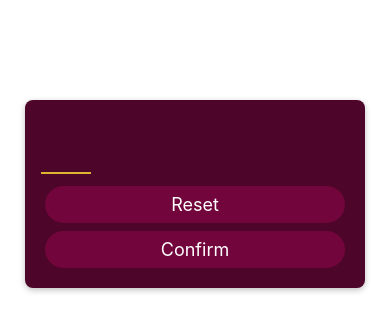
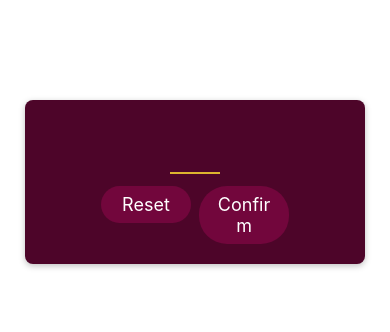
Before and after one commit to Laejun-Kim/number-guessing, a React Native app: screen / in a window 390 px wide. Shown: the top 332 px of the page. Built offline with nearby package versions, Linux system fonts and the light colour scheme.

Commit message:
Refactor PrimaryButton component styles and structure

```diff
--- a/components/PrimaryButton.jsx
+++ b/components/PrimaryButton.jsx
@@ -8,7 +8,11 @@ const PrimaryButton = ({ children }) => {
   return (
     <View style={styles.buttonOuterContainer}>
       <Pressable
-        style={styles.buttonInnerContainer}
+        style={({ pressed }) =>
+          pressed
+            ? [styles.pressed, styles.buttonInnerContainer]
+            : styles.buttonInnerContainer
+        }
         onPress={pressHandler}
         android_ripple={{ color: "#670436" }}
       >
@@ -37,4 +41,7 @@ const styles = StyleSheet.create({
     fontSize: 18,
     textAlign: "center",
   },
+  pressed: {
+    opacity: 0.75,
+  },
 });
--- a/screens/StartGameScreen.jsx
+++ b/screens/StartGameScreen.jsx
@@ -12,8 +12,14 @@ const StartGameScreen = () => {
         autoCapitalize="none"
         autoCorrect={false}
       />
-      <PrimaryButton>Reset</PrimaryButton>
-      <PrimaryButton>Confirm</PrimaryButton>
+      <View style={styles.buttonsContainer}>
+        <View style={styles.buttonContainer}>
+          <PrimaryButton>Reset</PrimaryButton>
+        </View>
+        <View style={styles.buttonContainer}>
+          <PrimaryButton>Confirm</PrimaryButton>
+        </View>
+      </View>
     </View>
   );
 };
@@ -22,6 +28,8 @@ export default StartGameScreen;
 
 const styles = StyleSheet.create({
   inputContainer: {
+    justifyContent: "center",
+    alignItems: "center",
     marginTop: 100,
     marginHorizontal: 25,
     padding: 16,
@@ -48,4 +56,10 @@ const styles = StyleSheet.create({
     fontWeight: "bold",
     textAlign: "center",
   },
+  buttonsContainer: {
+    flexDirection: "row",
+  },
+  buttonContainer: {
+    flex: 1,
+  },
 });
```
